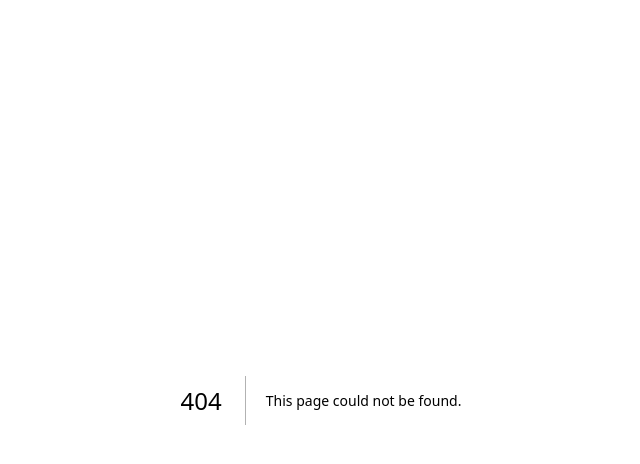
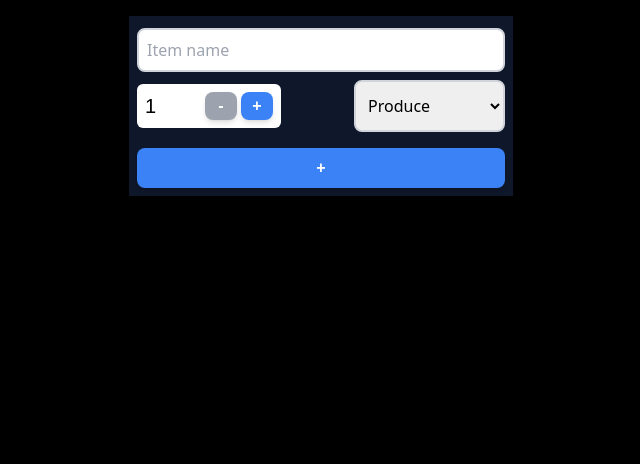
Before and after one commit to bhaumikkgohil/cprg306-assignments, a Next.js app: page /week-5 in a window 1280 px wide. Before the commit this address had no page. Shown: the top 464 px of the page, without its empty margins (319-959 px from the left). Built offline with nearby package versions, Linux system fonts and the light colour scheme.

Commit message:
Done with Week-5 Assignment

```diff
--- a/app/page.js
+++ b/app/page.js
@@ -19,6 +19,9 @@
           <li className="hover:text-green-400 hover:underline">
             <Link href="/week-4">Week 4 Assignment</Link>
           </li>
+          <li className="hover:text-green-400 hover:underline">
+            <Link href="/week-5">Week 5 Assignment</Link>
+          </li>
         </ul>
       </div>
     </main>
--- /dev/null
+++ b/app/week-5/new-item.js
@@ -0,0 +1,128 @@
+"use client";
+
+import { useState } from "react";
+
+const NewItem = () => {
+  //state variables for name, category, and quantity
+  const [name, setName] = useState("");
+  const [category, setCategory] = useState("produce");
+  const [quantity, setQuantity] = useState(1);
+
+  //function to increment quantity
+  const increment = () => {
+    if (quantity < 20) {
+      setQuantity(quantity + 1);
+    }
+  };
+
+  //function to decrement quantity
+  const decrement = () => {
+    if (quantity > 1) {
+      setQuantity(quantity - 1);
+    }
+  };
+
+  //form submission handle function
+  const handleSubmit = (event) => {
+    event.preventDefault();
+    const item = { name, category, quantity };
+
+    //log item and show alert
+    console.log(item);
+    alert(
+      `Added Item: \nName: ${name} \nCategory: ${category} \nQuantity: ${quantity}`
+    );
+
+    //reset form fields
+    setName("");
+    setCategory("produce");
+    setQuantity(1);
+  };
+
+  return (
+    <div className="h-screen flex flex-col items-center  bg-black">
+      <form
+        onSubmit={handleSubmit}
+        className="p-2 m-4 bg-slate-900 text-black max-w-sm w-full"
+      >
+        {/* First level input */}
+        <div>
+          <div className="mb-2">
+            <input
+              type="text"
+              value={name}
+              onChange={(event) => setName(event.target.value)}
+              placeholder="Item name"
+              className="w-full mt-1 border-2 border-gray-300 p-2 rounded-lg font-sans"
+              required
+            />
+          </div>
+
+          {/* Middle Level */}
+          <div className="flex justify-between">
+            <div className="p-2 mt-1 mb-1 rounded-md bg-white text-black w-36">
+              <div className="flex justify-between">
+                <span className="text-xl font-medium ">{quantity}</span>
+                <div className="flex">
+                  <button
+                    type="button"
+                    className={
+                      "w-8 bg-blue-500 text-white font-semibold rounded-lg shadow-md hover:bg-blue-700 focus:outline-none focus:ring-2 disabled:bg-gray-400 focus:ring-blue-400 focus:ring-opacity-75"
+                    }
+                    onClick={decrement}
+                    disabled={quantity === 1}
+                  >
+                    -
+                  </button>
+                  <button
+                    type="button"
+                    className={
+                      "w-8 bg-blue-500 text-white font-semibold rounded-lg shadow-md hover:bg-blue-700 focus:outline-none focus:ring-2 focus:ring-blue-400  disabled:bg-gray-400 focus:ring-opacity-75 ml-1"
+                    }
+                    onClick={increment}
+                    disabled={quantity === 20}
+                  >
+                    +
+                  </button>
+                </div>
+              </div>
+            </div>
+
+            {/* Category dropdown */}
+
+            <select
+              value={category}
+              onChange={(event) => setCategory(event.target.value)}
+              className="ml-1 border-2 border-gray-300 p-2 rounded-lg font-sans"
+            >
+              <option disabled value="category">
+                Category
+              </option>
+              <option value="produce">Produce</option>
+              <option value="dairy">Dairy</option>
+              <option value="bakery">Bakery</option>
+              <option value="meat">Meat</option>
+              <option value="frozen">Frozen Foods</option>
+              <option value="canned">Canned Goods</option>
+              <option value="dry">Dry Goods</option>
+              <option value="beverages">Beverages</option>
+              <option value="snacks">Snacks</option>
+              <option value="household">Household</option>
+              <option value="other">Other</option>
+            </select>
+          </div>
+
+          {/* Submit button */}
+          <button
+            type="submit"
+            className="w-full mt-4 py-2 px-4 bg-blue-500 text-white font-semibold rounded-lg shadow-md hover:bg-blue-700 focus:outline-none focus:ring-2 focus:ring-blue-400 focus:ring-opacity-75"
+          >
+            +
+          </button>
+        </div>
+      </form>
+    </div>
+  );
+};
+
+export default NewItem;
--- /dev/null
+++ b/app/week-5/page.js
@@ -0,0 +1,9 @@
+import NewItem from "./new-item";
+
+export default function Week4Page() {
+  return (
+    <div>
+      <NewItem />
+    </div>
+  );
+}
```
